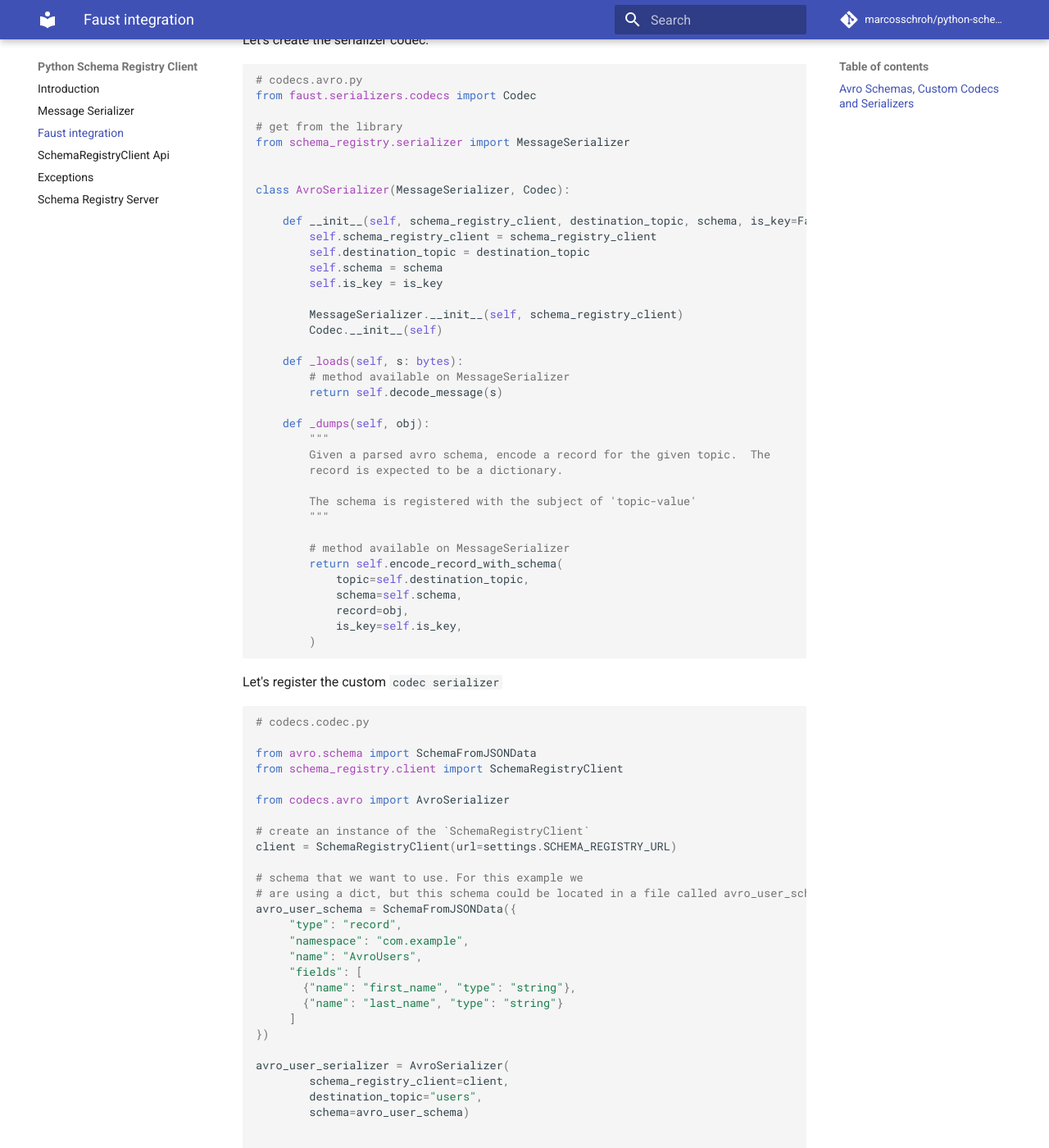
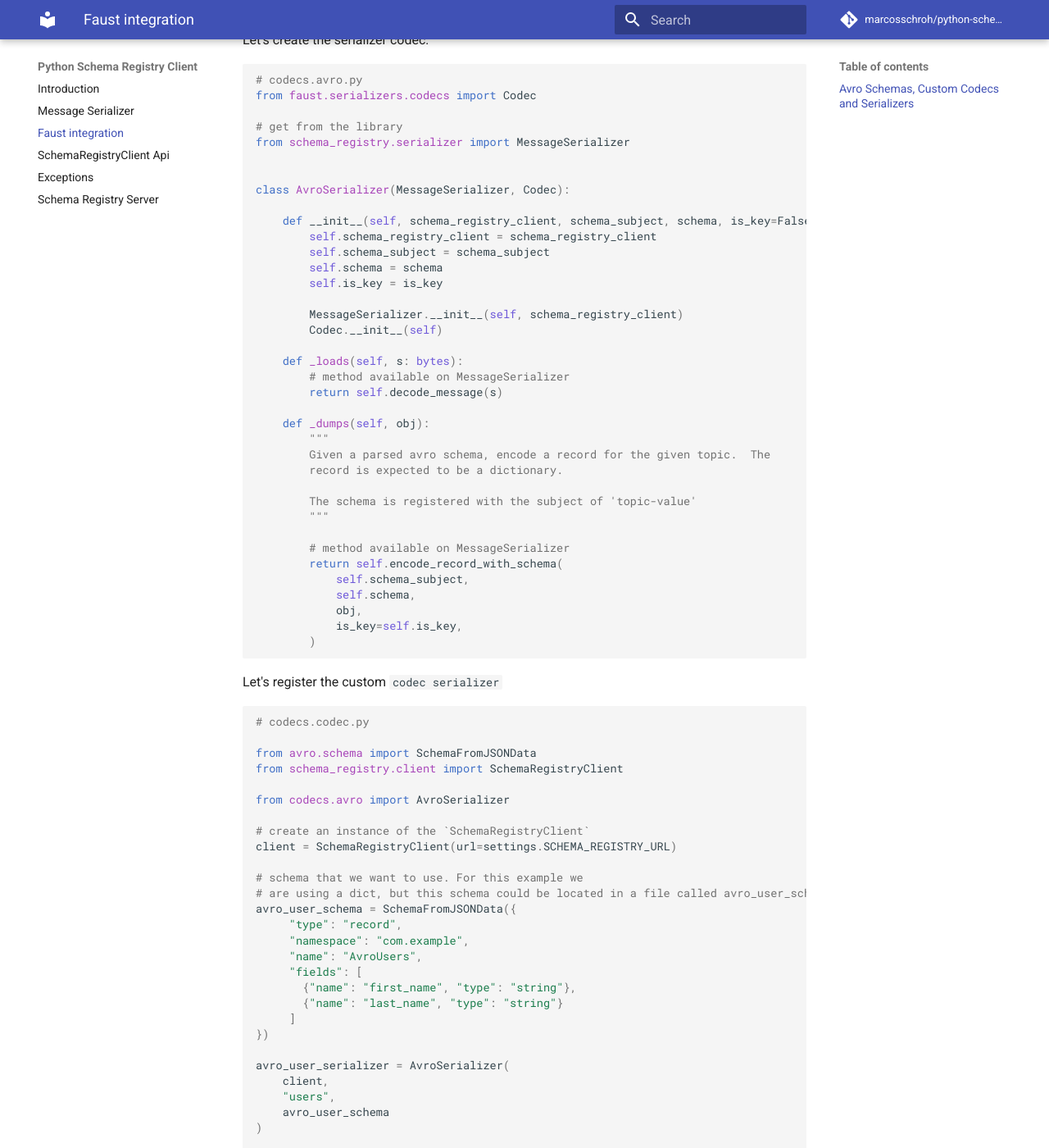
Before and after one commit to marcosschroh/python-schema-registry-client, an MkDocs documentation site: the page built from docs/faust.md, in a window 1280 px wide and 1400 px high, scrolled down 721 px. Shown: the whole window at 82% size. Built offline with MkDocs 1.6.1 and Material for MkDocs 9.7.7, drawn with Linux system fonts in a browser that asks for light colours; comment, search, counter and statistics services are not loaded.

Commit message:
fix: Documentation updated

````diff
--- a/docs/faust.md
+++ b/docs/faust.md
@@ -37,9 +37,9 @@ from schema_registry.serializer import MessageSerializer
 
 class AvroSerializer(MessageSerializer, Codec):
 
-    def __init__(self, schema_registry_client, destination_topic, schema, is_key=False):
+    def __init__(self, schema_registry_client, schema_subject, schema, is_key=False):
         self.schema_registry_client = schema_registry_client
-        self.destination_topic = destination_topic
+        self.schema_subject = schema_subject
         self.schema = schema
         self.is_key = is_key
 
@@ -60,9 +60,9 @@ class AvroSerializer(MessageSerializer, Codec):
 
         # method available on MessageSerializer
         return self.encode_record_with_schema(
-            topic=self.destination_topic,
-            schema=self.schema,
-            record=obj,
+            self.schema_subject,
+            self.schema,
+            obj,
             is_key=self.is_key,
         )
 ```
@@ -93,9 +93,10 @@ avro_user_schema = SchemaFromJSONData({
 })
 
 avro_user_serializer = AvroSerializer(
-        schema_registry_client=client,
-        destination_topic="users",
-        schema=avro_user_schema)
+    client,
+    "users",
+    avro_user_schema
+)
 
 
 # function used to register the codec
````
Also changed, not shown: docs/serializer.md (+2 -2 lines), 1 other file.
